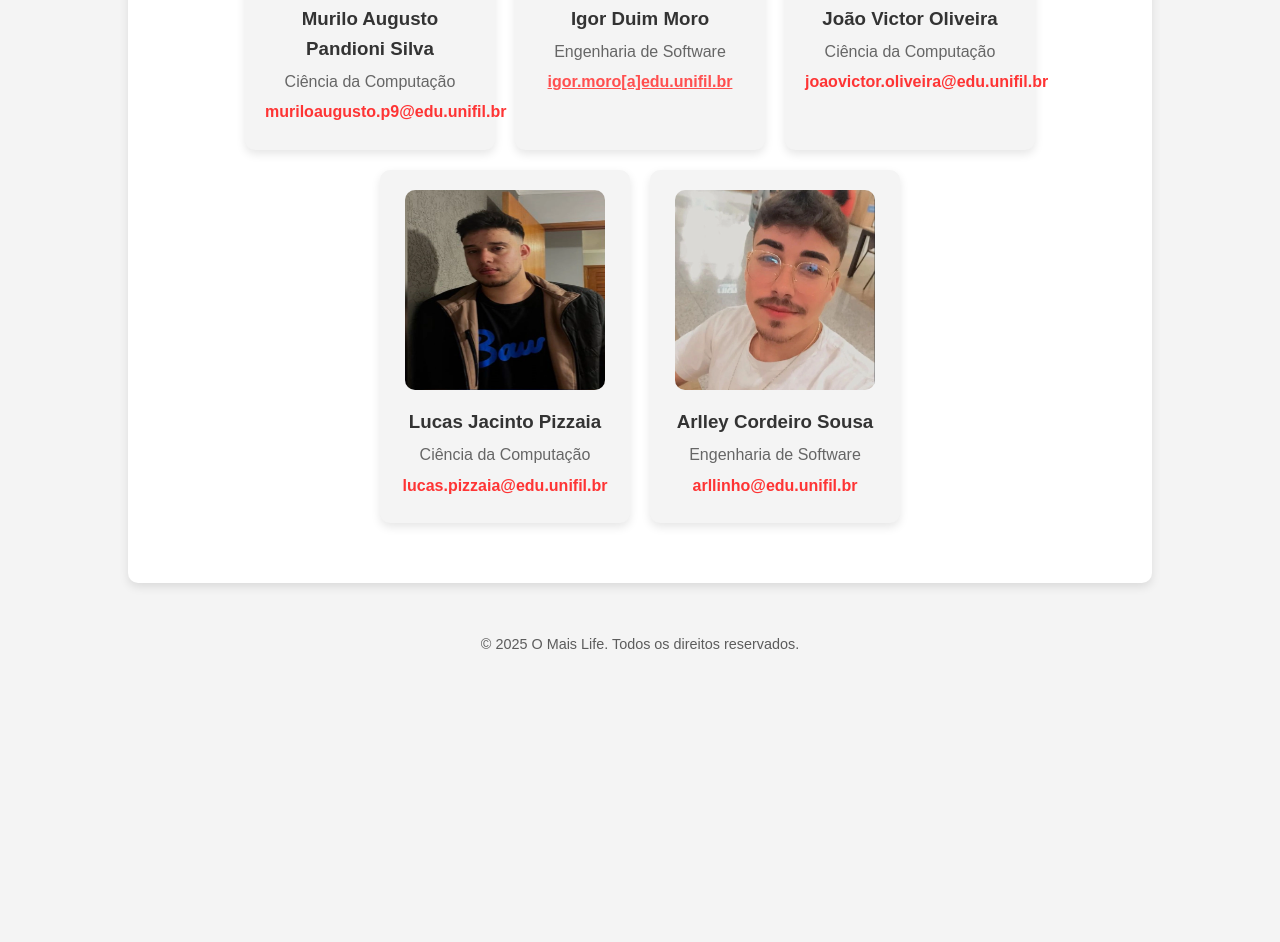
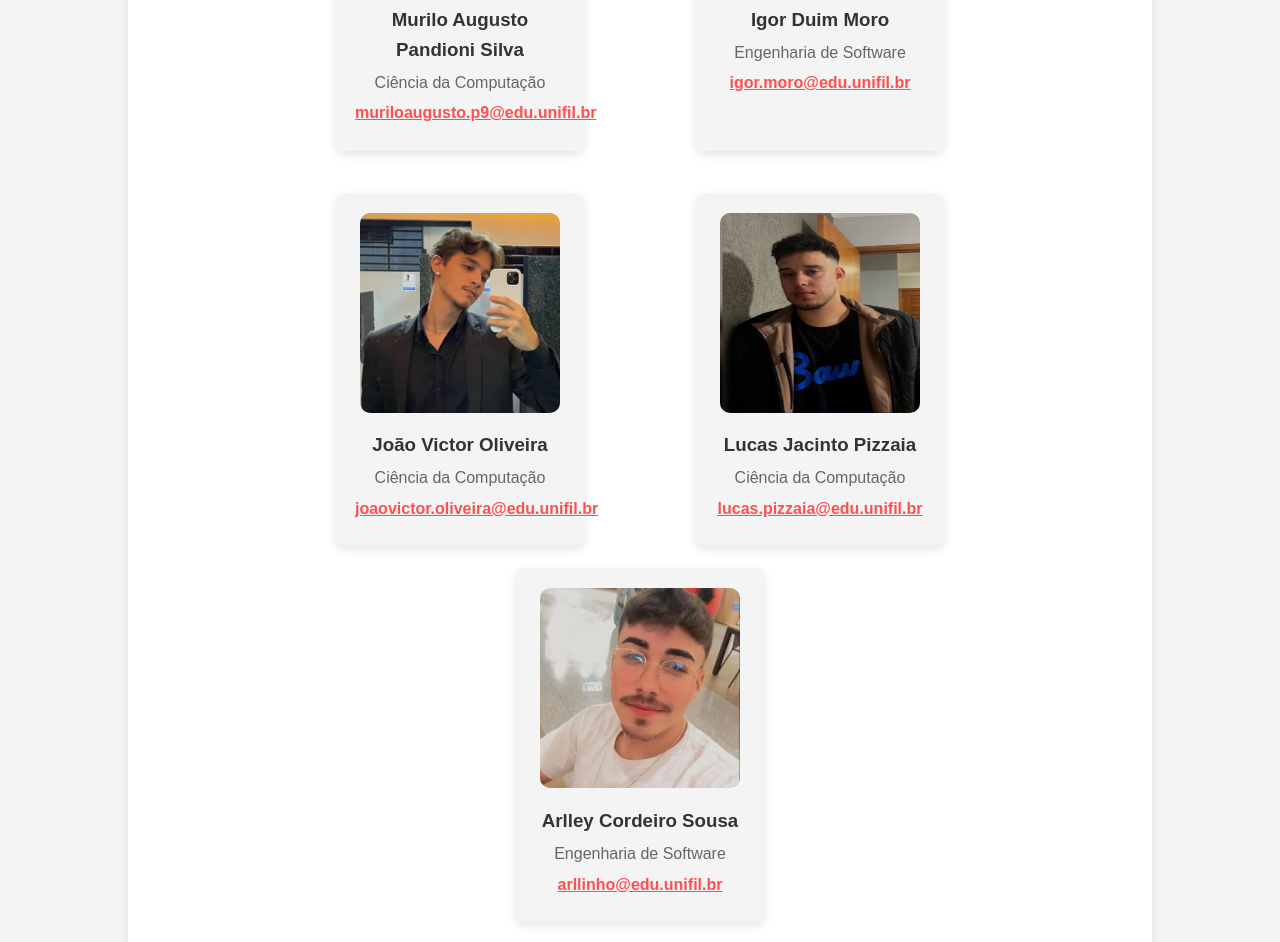
Before and after one commit to Muraups/Project_extension, a plain HTML site: page tst/sobre.html in a window 1280 px wide. Shown: the part 456-1398 px from the top of the page. Before the commit the page ends 1132 px from the top, so only its background shows below. Drawn offline with Linux system fonts and the light colour scheme.

Commit message:
Estrutura corrigida
Corrigi a estrutura do sobre nós e melhorei a estilização

```diff
--- a/tst/sobre.html
+++ b/tst/sobre.html
@@ -18,40 +18,42 @@
 
     <section class="sobre-nos">
         <h2>Conheça os Desenvolvedores</h2>
-        <div class="team">
+        <div class="team1">
             <div class="participant">
                 <img src="Participants\muraups.webp" alt="Murilo">
                 <h3>Murilo Augusto Pandioni Silva</h3>
                 <p>Ciência da Computação</p>
-                <p><a href="mailto:muriloaugusto.p9@edu.unifil.br">muriloaugusto.p9@edu.unifil.br</a></p>
+                <p><u>muriloaugusto.p9@edu.unifil.br</u></p>
             </div>
 
             <div class="participant">
                 <img src="Participants/igor.webp" alt="Igor">
                 <h3>Igor Duim Moro</h3>
                 <p>Engenharia de Software</p>
-                <p><u>igor.moro[a]edu.unifil.br</u></p>
+                <p><u>igor.moro@edu.unifil.br</u></p>
             </div>
+        </div>
+        <div class="team2">
 
             <div class="participant">
                 <img src="Participants/joao.webp" alt="Joao">
                 <h3>João Victor Oliveira</h3>
                 <p>Ciência da Computação</p>
-                <p><a>joaovictor.oliveira@edu.unifil.br</a></p>
+                <p><u>joaovictor.oliveira@edu.unifil.br</u></p>
             </div>
 
             <div class="participant">
                 <img src="Participants/lucas.webp" alt="lucas">
                 <h3>Lucas Jacinto Pizzaia</h3>
                 <p>Ciência da Computação</p>
-                <p><a>lucas.pizzaia@edu.unifil.br</a></p>
+                <p><u>lucas.pizzaia@edu.unifil.br</u></p>
             </div>
 
             <div class="participant">
                 <img src="Participants/arlley.webp" alt="arlley">
                 <h3>Arlley Cordeiro  Sousa</h3>
                 <p>Engenharia de Software</p>
-                <p><a>arllinho@edu.unifil.br</a></p>
+                <p><u>arllinho@edu.unifil.br</u></p>
             </div>
         </div>
     </section>
--- a/tst/style.css
+++ b/tst/style.css
@@ -255,7 +255,7 @@ footer {
 }
 
 /* Grid para organizar os participantes */
-.team {
+.team1, .team2{
     display: flex;
     flex-wrap: wrap;
     justify-content: center;
@@ -265,17 +265,23 @@ footer {
 
 /* Cartões dos participantes */
 .participant {
+    margin: 1px 45px;
     background-color: #f4f4f4;
     padding: 20px;
     border-radius: 10px;
     width: 250px;
     text-align: center;
     box-shadow: 0px 4px 10px rgba(0, 0, 0, 0.1);
+    transition: transform 0.3s ease;
+
 }
 
+.participant:hover {
+    transform: scale(1.125); /* Aumenta o tamanho do elemento */
+}
 .participant img {
-    width: 100%;
-    height: auto;
+    width: 200px;
+    height: 200px;
     border-radius: 10px;
 }
 
```
